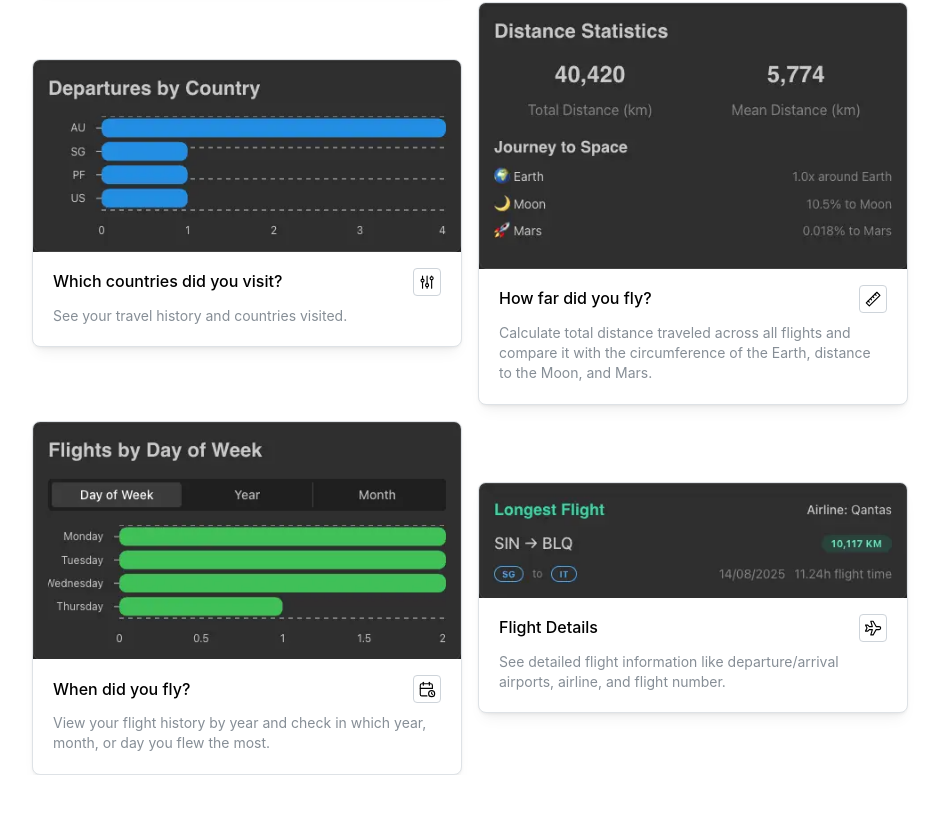
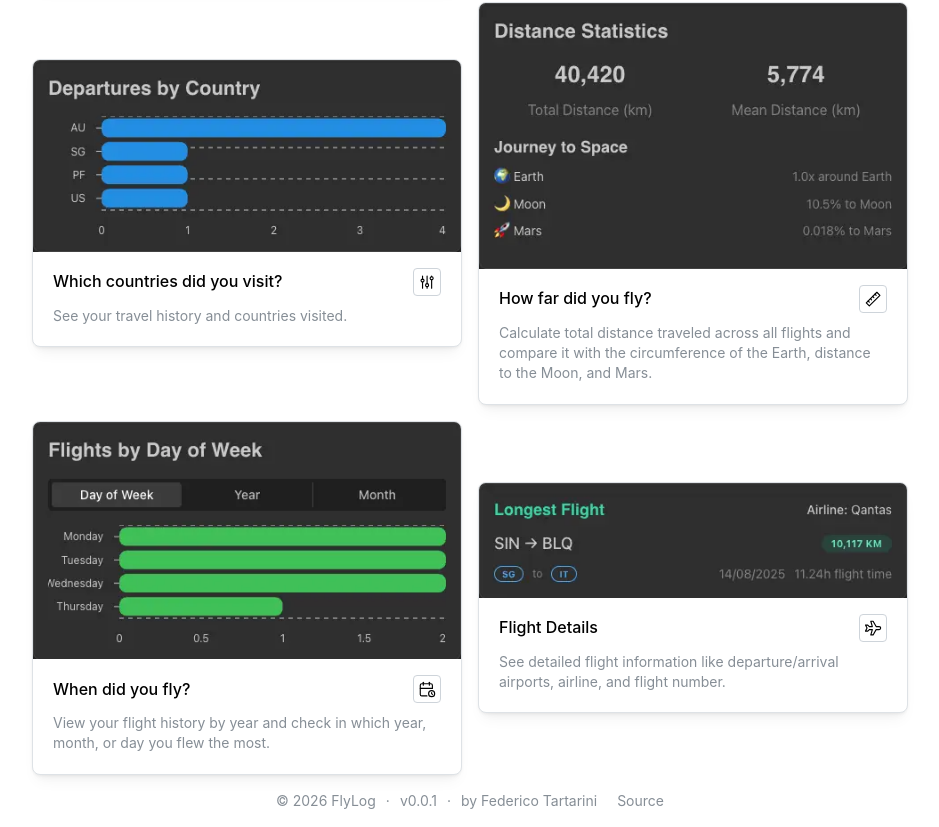
Before and after one commit to FedericoTartarini/fly-log, a React (Vite) app: page /landing in a window 1280 px wide. Shown: the part 1217-2044 px from the top of the page, without its empty margins (170-1109 px from the left). Before the commit the page ends 1992 px from the top, so only its background shows below. Built offline with nearby package versions, Linux system fonts and the light colour scheme; no server answers.

Commit message:
feat(AppFooter): refactor footer component and integrate dynamic links

```diff
--- a/src/components/AppFooter.jsx
+++ b/src/components/AppFooter.jsx
@@ -1,9 +1,9 @@
 import React from "react";
-import { AppShell, Container, Group, Text, Anchor } from "@mantine/core";
+import { Container, Group, Text, Anchor } from "@mantine/core";
 import { APP_INFO } from "../constants/MyClasses.js";
 
 const AppFooter = () => (
-  <AppShell.Footer>
+  <footer>
     <Container size="xs" p={0}>
       <Group justify="center" py="md" gap="xs">
         <Text size="sm" c="dimmed">
@@ -18,12 +18,16 @@ const AppFooter = () => (
         <Text size="sm" c="dimmed">
           &middot;
         </Text>
-        <Text size="sm" c="dimmed">
+        <Anchor
+          href={APP_INFO.PERSONAL_WEBSITE}
+          target="_blank"
+          rel="noopener noreferrer"
+          size="sm"
+          c="dimmed"
+        >
           by {APP_INFO.AUTHOR}
-        </Text>
-        <Text size="sm" c="dimmed">
-          &middot;
-        </Text>
+        </Anchor>
+        <Text size="sm" c="dimmed"></Text>
         <Anchor
           href={APP_INFO.GITHUB_REPO}
           target="_blank"
@@ -35,7 +39,7 @@ const AppFooter = () => (
         </Anchor>
       </Group>
     </Container>
-  </AppShell.Footer>
+  </footer>
 );
 
 export default AppFooter;
--- a/src/constants/MyClasses.ts
+++ b/src/constants/MyClasses.ts
@@ -55,4 +55,5 @@ export const APP_INFO = {
   BUY_ME_A_COFFEE: "https://buymeacoffee.com/federicot",
   GITHUB_REPO: "https://github.com/FedericoTartarini/fly-log",
   PATREON: '"https://www.patreon.com/federicotartarini"',
+  PERSONAL_WEBSITE: "https://federicotartarini.github.io/",
 } as const;
--- a/src/pages/MyAppShell.jsx
+++ b/src/pages/MyAppShell.jsx
@@ -17,6 +17,7 @@ import { useAuth } from "../context/AuthContext.jsx";
 import LanguageSwitcher from "../components/LanguageSwitcher";
 import { useTranslation } from "react-i18next";
 import ColorSchemeToggle from "../components/ColorSchemeToggle";
+import AppFooter from "../components/AppFooter";
 
 function MyAppShell() {
   const [mobileOpened, { toggle: toggleMobile, close: closeMobile }] =
@@ -167,7 +168,7 @@ function MyAppShell() {
           <Outlet />
         </Container>
       </AppShell.Main>
-      {/*<AppFooter />*/}
+      <AppFooter />
     </AppShell>
   );
 }
```
